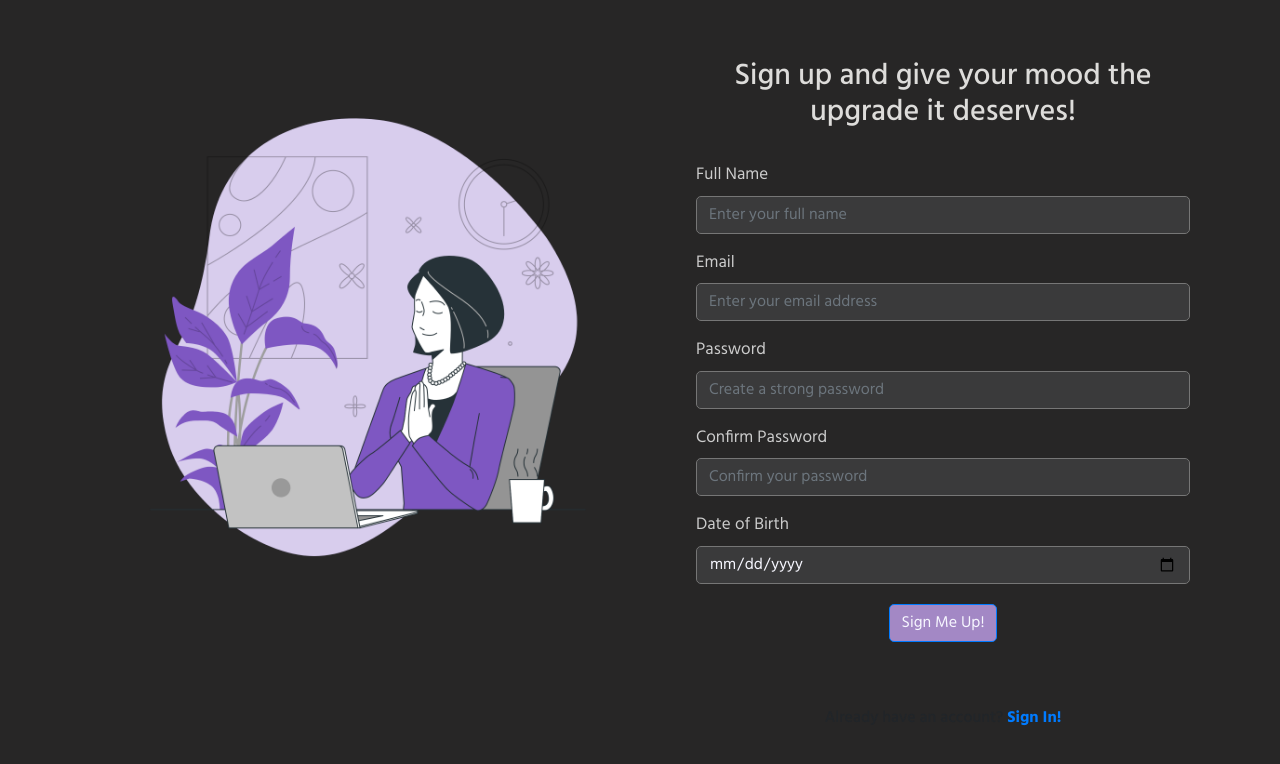
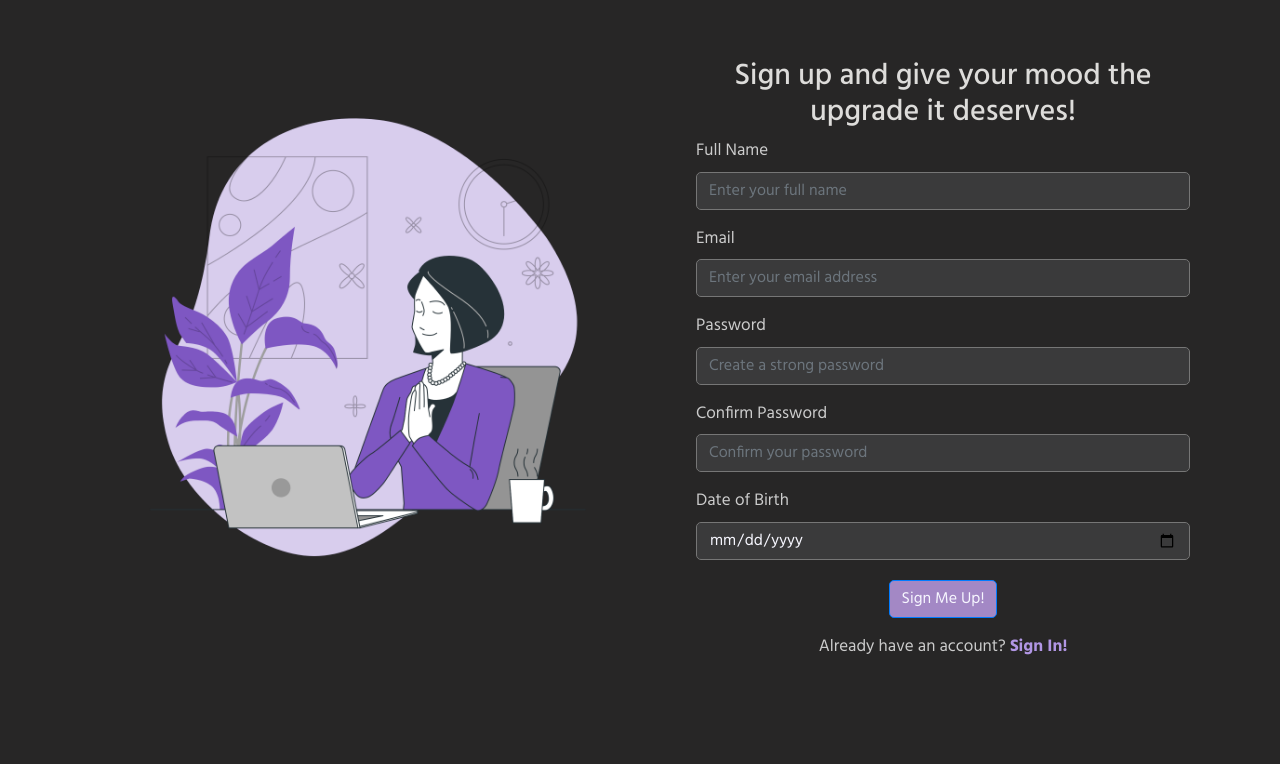
Before and after one commit to imGaurav3/295b_final_project, a React (Create React App) app in the folder frontend/: page /signup in a window 1280 px wide. Shown: the top 764 px of the page. Built offline with nearby package versions, Linux system fonts and the light colour scheme.

Commit message:
Sign in link formatting

```diff
--- a/frontend/src/App.css
+++ b/frontend/src/App.css
@@ -155,6 +155,11 @@ body {
   color: #ccc;
 }
 
+.signin-link{
+  font-size: 17px;
+  font-weight: 400;
+  color: #b196e4;
+}
 
 
 .background-radial-gradient {
--- a/frontend/src/components/Signup/Signup.js
+++ b/frontend/src/components/Signup/Signup.js
@@ -154,7 +154,6 @@ class Signup extends PureComponent {
                     Sign up and give your mood the upgrade it deserves!
                   </h1>
                 </div>
-                <br></br>
 
                 <label htmlFor='username' className='signup-labels'>Full Name</label>
                 <div className='form-group'>
@@ -246,16 +245,16 @@ class Signup extends PureComponent {
                     style={{ backgroundColor: '#3A3A3B', color: '#F7F7FF', border: '0.5px solid #767676', borderRadius: '5px' }}
                   />
                 </div>
-                <div className='text-center pt-1 mb-5 pb-1'>
+                <div className='text-center pt-1 pb-1'>
                   <Button onClick={this.registerUser} style={{ backgroundColor: '#A388C5', color: '#F7F7FF', borderRadius: '5px' }}>
                     Sign Me Up!
                   </Button>
                 </div>
 
                 <div className='d-flex flex-row align-items-center justify-content-center pb-4 mb-4'>
-                  <p className='large fw-bold mt-2 pt-1 mb-2'>
+                  <p className='signup-labels large fw-bold mt-2 pt-1 mb-2'>
                     Already have an account?{' '}
-                    <a href='/login' className='link-danger'>
+                    <a href='/login' className='link-danger signin-link'>
                       <b>Sign In!</b>
                     </a>
                   </p>
```
